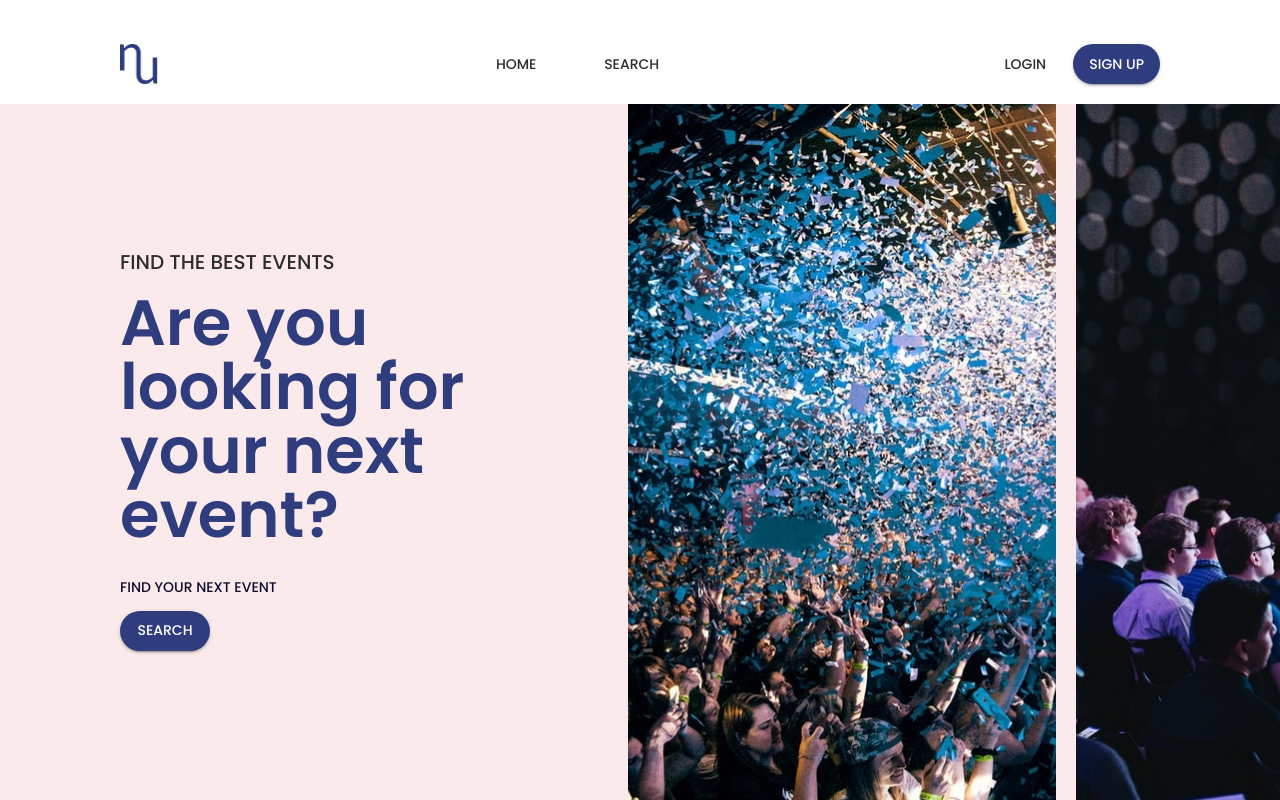
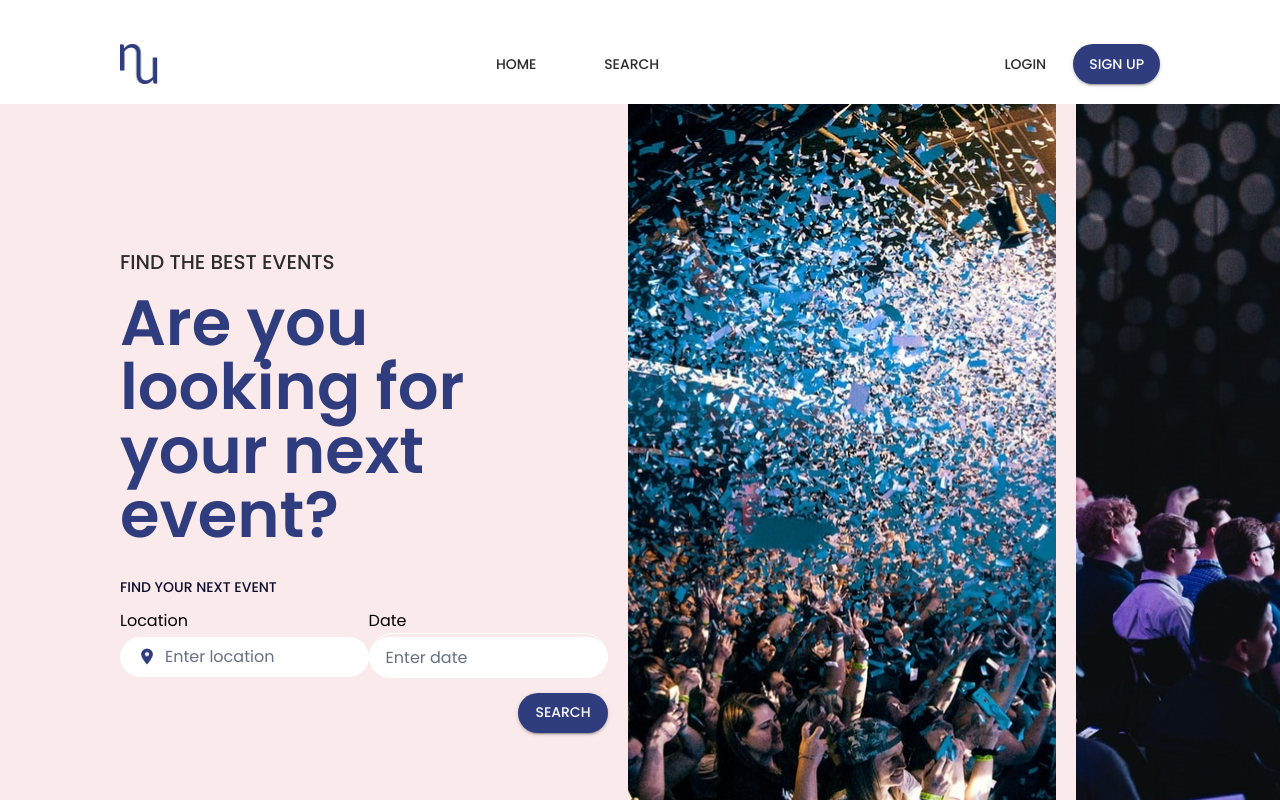
Before and after one commit to Jetrca92/nextup-frontend, a Next.js app: page / in a window 1280 px wide. Shown: the top 800 px of the page. Built offline with nearby package versions, Linux system fonts and the light colour scheme.

Commit message:
almost done with date input

```diff
--- a/package.json
+++ b/package.json
@@ -9,9 +9,12 @@
     "lint": "next lint"
   },
   "dependencies": {
+    "@date-io/dayjs": "^3.2.0",
     "@emotion/react": "^11.14.0",
     "@emotion/styled": "^11.14.0",
     "@mui/material": "^6.4.6",
+    "@mui/x-date-pickers": "^7.27.3",
+    "dayjs": "^1.11.13",
     "keen-slider": "^6.8.6",
     "next": "15.2.0",
     "react": "^19.0.0",
--- a/src/app/page.tsx
+++ b/src/app/page.tsx
@@ -1,7 +1,11 @@
 'use client'
 
 import ImageSlider from "@/components/ImageSlider";
+import CustomDateInput from "@/components/ui/CustomDateInput";
+import CustomInput from "@/components/ui/CustomInput";
+import LocationIcon from "@/components/ui/icons/LocationIcon";
 import { Box, Button, Typography } from "@mui/material";
+
 export default function Home() {
   return (
     <>
@@ -34,14 +38,16 @@ export default function Home() {
             gap: "16px"
           }}>
             <Typography variant="caption" fontWeight={500}>FIND YOUR NEXT EVENT</Typography>
+            <Box sx={{ display: "flex" }}>
+              <CustomInput label="Location" placeholder="Enter location" id="location" error={false} icon={<LocationIcon />} />
+              <CustomDateInput label="Date" id="startDateTime" placeholder="Enter date" error={false} />
+            </Box>
             <Box sx={{
               display: "flex",
-              flexDirection: "column",
-              gap: "16px"
+              justifyContent: "end",
             }}>
               <Box sx={{
                 width: "90px",
-                justifyContent: "end",
               }}>
                 <Button variant="contained" color="primary">Search</Button>
               </Box>
--- /dev/null
+++ b/src/components/ui/CustomDateInput.tsx
@@ -0,0 +1,84 @@
+import { Box, Typography, SxProps, Theme } from "@mui/material";
+import { DatePicker, LocalizationProvider } from "@mui/x-date-pickers";
+import { AdapterDayjs } from "@mui/x-date-pickers/AdapterDayjs";
+
+interface CustomDateInputProps extends React.InputHTMLAttributes<HTMLInputElement> {
+  label: string;
+  placeholder?: string;
+  id: string;
+  error: boolean;
+  errorText?: string;
+  icon?: React.ReactNode;
+  type?: string;
+  sx?: SxProps<Theme>;
+}
+
+const CustomDateInput: React.FC<CustomDateInputProps> = ({
+  label,
+  placeholder,
+  id,
+  error,
+  errorText,
+  sx }) => {
+  return (
+    <>
+      <LocalizationProvider dateAdapter={AdapterDayjs}>
+        <Box display="flex" flexDirection="column" sx={{ gap: "6px", ...sx }}>
+
+          <Typography
+            component="label"
+            htmlFor={id}
+            sx={{ fontSize: "1rem", fontWeight: 400, color: "#000000" }}
+          >
+            {label}
+          </Typography>
+
+          <DatePicker slotProps={{
+            textField: {
+              variant: "outlined",
+              placeholder,
+              error: !!error,
+              helperText: error ? errorText : "",
+              sx: {
+                boxSizing: "border-box",
+                width: "100%",
+                height: "40px",
+                borderRadius: "32px",
+                paddingTop: 0,
+                backgroundColor: "#FFFFFF",
+                border: error ? "1px solid #F04438" : "1px solid #FFFFFF",
+                fontSize: "1rem",
+                "& .MuiInputBase-root": {
+                  paddingTop: 0,
+                },
+                "& .MuiInputBase-input": {
+                  boxSizing: "border-box",
+                  color: "#000000",
+                },
+                "&.Mui-focused": {
+                  borderColor: "#2F3C7E",
+                  outline: "none",
+                },
+                "& input": {
+                  "&::placeholder": {
+                    color: "#667085",
+                    opacity: 1,
+                  },
+                },
+                ...sx,
+              },
+            }
+          }} />
+        </Box>
+      </LocalizationProvider>
+
+      {error && errorText && (
+        <Typography variant="body2" color="#F04438" sx={{ fontSize: "0.875rem" }}>
+          {errorText}
+        </Typography>
+      )}
+    </>
+  );
+};
+
+export default CustomDateInput;
--- a/src/components/ui/CustomInput.tsx
+++ b/src/components/ui/CustomInput.tsx
@@ -1,14 +1,25 @@
-import { Box, InputBase, Typography, SxProps, Theme } from "@mui/material";
+import { Box, InputBase, Typography, SxProps, Theme, InputAdornment } from "@mui/material";
 
 interface CustomInputProps extends React.InputHTMLAttributes<HTMLInputElement> {
   label: string;
+  placeholder?: string;
   id: string;
-  error: boolean
-  errorText?: string
-  sx?: SxProps<Theme>; // Allows external styling
+  error: boolean;
+  errorText?: string;
+  icon?: React.ReactNode;
+  type?: string;
+  sx?: SxProps<Theme>;
 }
 
-const CustomInput: React.FC<CustomInputProps> = ({ label, id, error, errorText, sx }) => {
+const CustomInput: React.FC<CustomInputProps> = ({
+  label,
+  placeholder,
+  id,
+  error,
+  errorText,
+  icon,
+  type,
+  sx }) => {
   return (
     <>
       <Box display="flex" flexDirection="column" sx={{ gap: "6px", ...sx }}>
@@ -23,6 +34,8 @@ const CustomInput: React.FC<CustomInputProps> = ({ label, id, error, errorText,
 
         <InputBase
           id={id}
+          type={type}
+          placeholder={placeholder}
           sx={{
             width: "100%",
             height: "40px",
@@ -46,6 +59,7 @@ const CustomInput: React.FC<CustomInputProps> = ({ label, id, error, errorText,
             },
             ...sx,
           }}
+          startAdornment={icon ? <InputAdornment position="start">{icon}</InputAdornment> : null}
         />
       </Box>
       {error && errorText && (
```
Also changed, not shown: src/components/ui/icons/DateIcon.tsx (added, +18 -0 lines), public/icons/date-icon.png (added), 1 other file (tests, documents, lock files or other folders).
